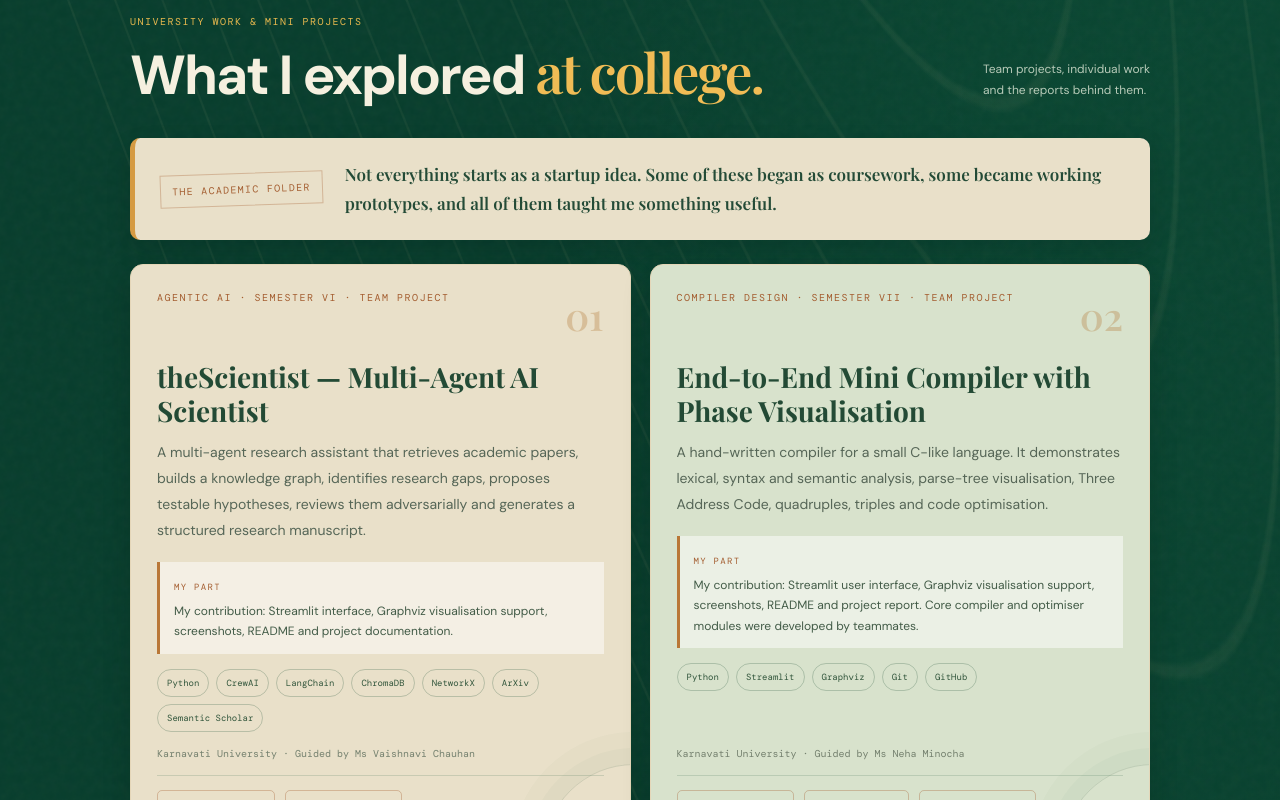
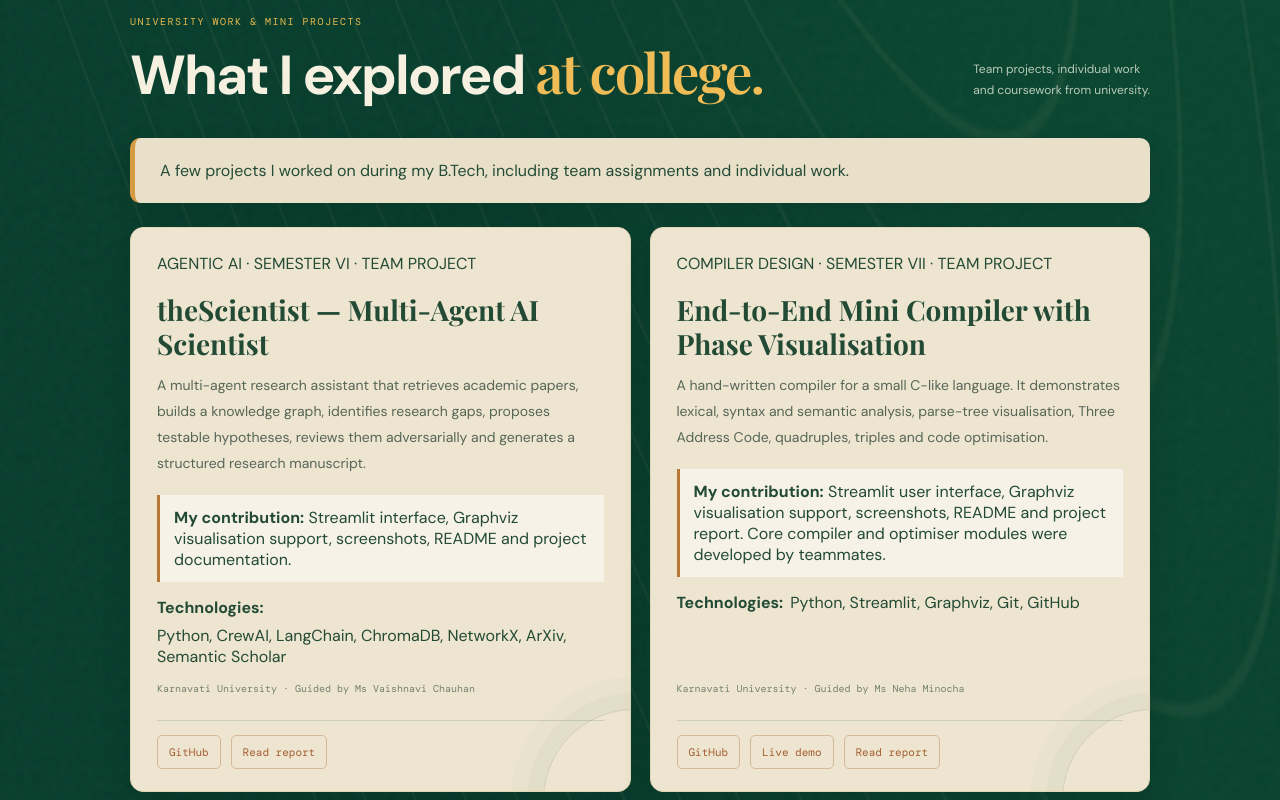
Before and after one commit to abhitiwari12/abhitiwari, a React (Vite) app: page / in a window 1280 px wide. Shown: the part 4840-5640 px from the top of the page. Built offline with nearby package versions, Linux system fonts and the light colour scheme; a web font is replaced by a local one.

Commit message:
Simplify academic projects section copy and layout

```diff
--- a/src/main.jsx
+++ b/src/main.jsx
@@ -177,27 +177,27 @@ function App(){
 
 
       <section className="section academics-section" id="academics">
-        <div className="section-head"><div><span className="eyebrow">UNIVERSITY WORK & MINI PROJECTS</span><h2>What I explored <em>at college.</em></h2></div><p>Team projects, individual work<br/>and the reports behind them.</p></div>
-        <div className="academic-intro">
-          <span className="academic-stamp">THE ACADEMIC FOLDER</span>
-          <p>Not everything starts as a startup idea. Some of these began as coursework, some became working prototypes, and all of them taught me something useful.</p>
+        <div className="section-head">
+          <div><span className="eyebrow">UNIVERSITY WORK & MINI PROJECTS</span><h2>What I explored <em>at college.</em></h2></div>
+          <p>Team projects, individual work<br/>and coursework from university.</p>
         </div>
+        <p className="academic-intro">A few projects I worked on during my B.Tech, including team assignments and individual work.</p>
         <div className="academic-grid">
-          {academicProjects.map((project,i)=><article className={"academic-card academic-card-"+(i+1)} key={project.title}>
-            <div className="academic-card-top"><span className="card-kicker">{project.tag}</span><span className="academic-number">0{i+1}</span></div>
+          {academicProjects.map(project=><article className="academic-card" key={project.title}>
+            <span className="academic-course">{project.tag}</span>
             <h3>{project.title}</h3>
             <p className="academic-desc">{project.desc}</p>
-            <div className="academic-contribution"><span>MY PART</span><p>{project.contribution}</p></div>
-            <div className="academic-stack">{project.stack.split(" · ").map(t=><span key={t}>{t}</span>)}</div>
-            <div className="academic-meta">{project.meta} {project.status ? "· "+project.status : ""}</div>
+            <p className="academic-contribution"><strong>My contribution:</strong> {project.contribution.replace("My contribution: ","")}</p>
+            <p className="academic-stack"><strong>Technologies:</strong> {project.stack.replaceAll(" · ", ", ")}</p>
+            <p className="academic-meta">{project.meta}{project.status ? " · "+project.status : ""}</p>
             <div className="academic-links">
-              {project.href && <a href={project.href} target="_blank" rel="noreferrer">Source code <Github size={14}/></a>}
-              {project.live && <a href={project.live} target="_blank" rel="noreferrer">Live demo <ArrowUpRight size={14}/></a>}
-              <a href={project.report} target="_blank" rel="noreferrer">Read report <ArrowUpRight size={14}/></a>
+              {project.href && <a href={project.href} target="_blank" rel="noreferrer">GitHub</a>}
+              {project.live && <a href={project.live} target="_blank" rel="noreferrer">Live demo</a>}
+              <a href={project.report} target="_blank" rel="noreferrer">Read report</a>
             </div>
           </article>)}
         </div>
-        <p className="academic-footnote">Team contributions are credited as described in the submitted reports and project repositories. SolarTwin AI is presented as a Phase-1 prototype, not as a fully deployed solar-plant system.</p>
+        <p className="academic-footnote">Team contributions are credited as described in the project reports and repositories. SolarTwin AI is a Phase-1 prototype.</p>
       </section>
 
       <section className="play-section" id="play">
```
